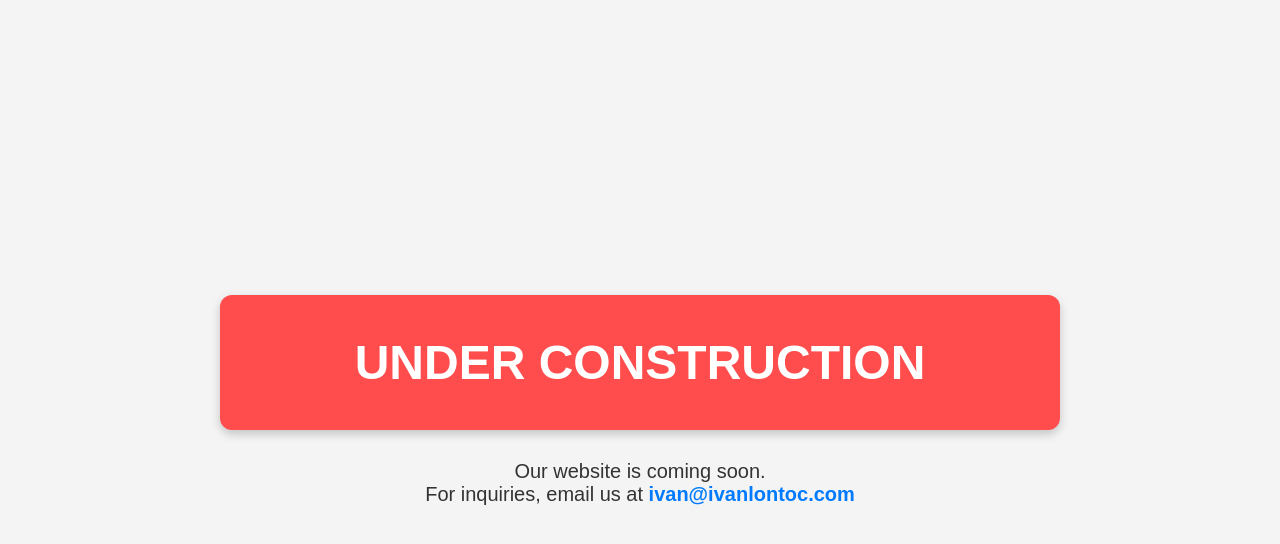
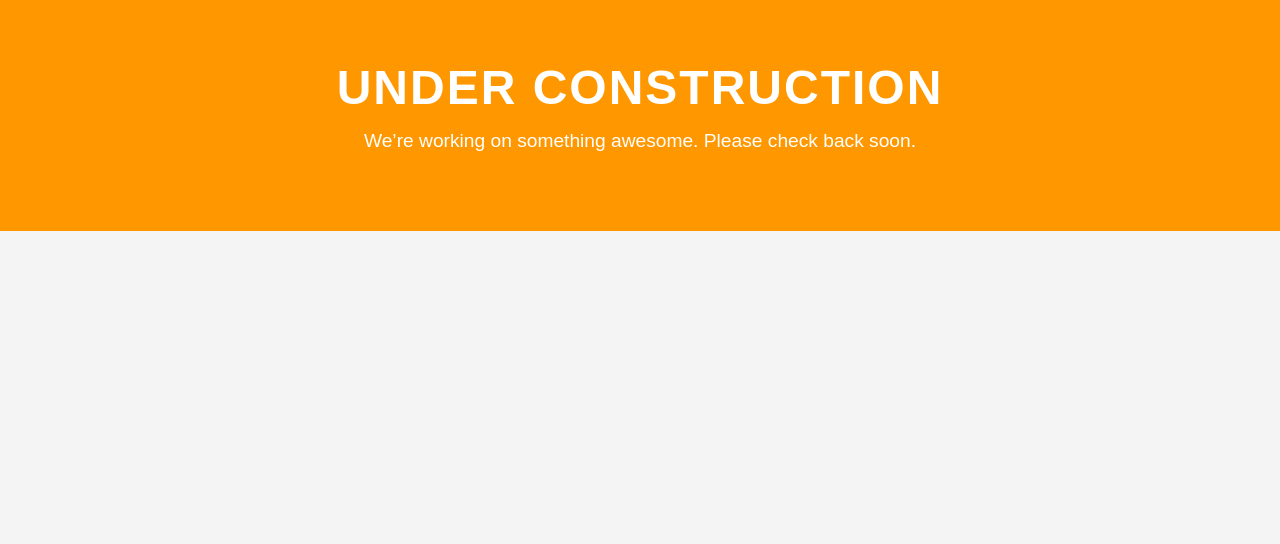
Before and after one commit to ivanlontoc/ivanlontoc.github.io, a plain HTML site: page index.html in a window 1280 px wide. Drawn offline with Linux system fonts and the light colour scheme.

Commit message:
Update index.html

```diff
--- a/index.html
+++ b/index.html
@@ -1,67 +1,36 @@
 <!DOCTYPE html>
 <html lang="en">
 <head>
-  <meta charset="UTF-8">
-  <title>Under Construction</title>
+  <meta charset="UTF-8" />
+  <meta name="viewport" content="width=device-width, initial-scale=1.0" />
+  <title>Site Under Construction</title>
   <style>
     body {
       margin: 0;
-      padding: 0;
       font-family: Arial, sans-serif;
       background: #f4f4f4;
-      display: flex;
-      justify-content: center;
-      align-items: center;
-      height: 100vh;
-      flex-direction: column;
       text-align: center;
     }
-
     .banner {
-      width: 100%;
-      max-width: 800px;
-      background-color: #FF4C4C;
+      background-color: #ff9800; /* Orange */
       color: white;
-      padding: 40px 20px;
-      font-size: 48px;
-      font-weight: bold;
-      border-radius: 12px;
-      box-shadow: 0 4px 10px rgba(0,0,0,0.2);
-      margin-bottom: 30px;
+      padding: 60px 20px;
     }
-
-    .info {
-      font-size: 20px;
-      color: #333;
+    .banner h1 {
+      margin: 0;
+      font-size: 3rem;
+      letter-spacing: 2px;
     }
-
-    .info a {
-      color: #007BFF;
-      text-decoration: none;
-      font-weight: bold;
-    }
-
-    .info a:hover {
-      text-decoration: underline;
-    }
-
-    @media (max-width: 600px) {
-      .banner {
-        font-size: 32px;
-        padding: 30px 15px;
-      }
-
-      .info {
-        font-size: 16px;
-      }
+    .banner p {
+      margin-top: 15px;
+      font-size: 1.2rem;
     }
   </style>
 </head>
 <body>
-  <div class="banner">UNDER CONSTRUCTION</div>
-  <div class="info">
-    Our website is coming soon.<br>
-    For inquiries, email us at <a href="mailto:ivan@ivanlontoc.com">ivan@ivanlontoc.com</a>
+  <div class="banner">
+    <h1>UNDER CONSTRUCTION</h1>
+    <p>We’re working on something awesome. Please check back soon.</p>
   </div>
 </body>
 </html>
```
